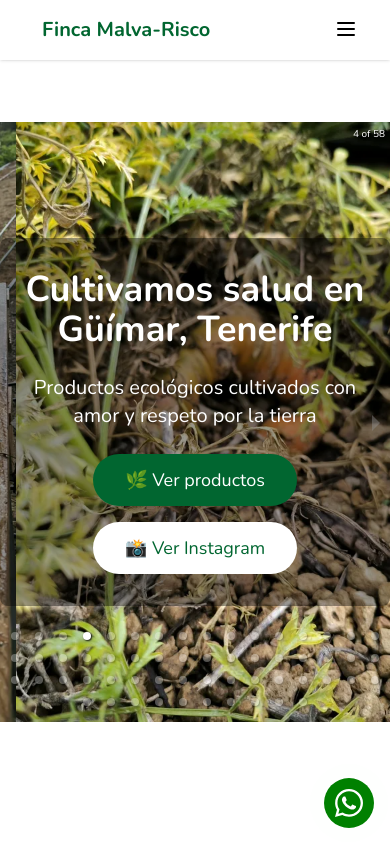
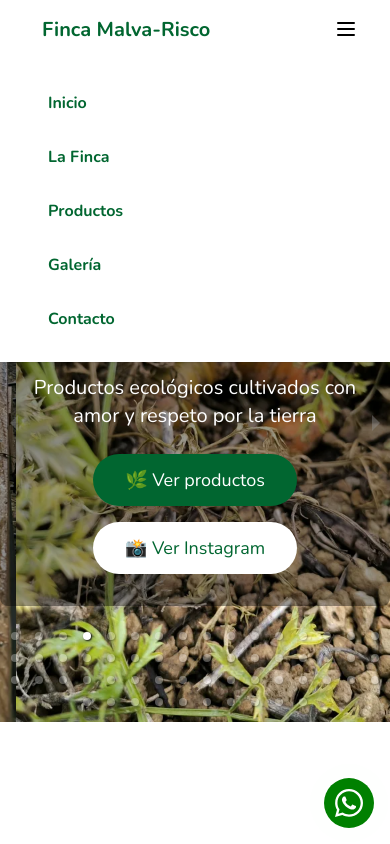
Before and after one commit to iremaru/malvariscofarm, a Next.js app in the folder malva-risco/: page / in a window 390 px wide. Both pictures are taken after a click on the button 346 px from the left and 30 px from the top of the page. Shown: the top 844 px of the page. Built offline with nearby package versions, Linux system fonts and the light colour scheme.

Commit message:
implement mobile menu

```diff
--- a/malva-risco/src/app/page.module.scss
+++ b/malva-risco/src/app/page.module.scss
@@ -64,6 +64,11 @@
 			0 1px 2px -1px rgb(0 0 0 / 0.1);
 		z-index: 40;
 
+		@media (max-width: 768px) {
+			background-color: rgba(255, 255, 255, 1);
+
+		}
+
 		.container {
 			display: flex;
 			justify-content: space-between;
@@ -85,21 +90,6 @@
 				}
 			}
 
-			>nav {
-				display: flex;
-				gap: 20px;
-
-				.link {
-					color: $color-brand-alter;
-					font-weight: 500;
-
-					&:hover {
-						color: $color-brand;
-					}
-				}
-
-			}
-
 			>.menu_btn {
 
 				/* background-color: red;
@@ -117,6 +107,45 @@
 				}
 			}
 		}
+
+		nav,
+		.mobile_menu {
+			display: flex;
+			gap: 20px;
+
+			@media (max-width: 768px) {
+				padding: 1rem 1.5rem;
+				flex-direction: column;
+				gap: 0;
+
+				.link {
+					font-weight: 700;
+
+				}
+			}
+
+			.link {
+				color: $color-brand-alter;
+				font-weight: 500;
+
+				@media (max-width: 768px) {
+					padding: 1rem 1.5rem;
+					font-weight: 700;
+				}
+
+				&:hover {
+					color: $color-brand;
+
+					@media (max-width: 768px) {
+						background-color: rgb(228, 210, 176, 0.2);
+						border-radius: 9999px;
+					}
+				}
+			}
+
+		}
+
+
 
 		.logo_malva {
 			height: 10px;
@@ -265,9 +294,3 @@
 
 /* Enable hover only on non-touch devices */
 @media (hover: hover) and (pointer: fine) {}
-
-@media (max-width: 768px) {
-	nav>a.link {
-		display: none;
-	}
-}
--- a/malva-risco/src/app/page.tsx
+++ b/malva-risco/src/app/page.tsx
@@ -5,42 +5,31 @@ import styles from "./page.module.scss";
 import { useMediaQuery } from "react-responsive";
 import CarouselFarm from "@/components/carousel_farm/carouselFarm";
 import { ProductShowroom } from "@/components/productShowroom/productShowroom";
-//import { InstagramShowroom } from "@/components/instagramShowroom/instagramShowroom";
 
 export default function Home() {
-	const [mobileMenuIsOpen, setMobileMenuIsOpen] = useState(true);
+	const [mobileMenuIsOpen, setMobileMenuIsOpen] = useState(false);
 	const isMobile = useMediaQuery({ query: "(max-width: 768px)" });
 
-	const mobileMenu = ('WIP')
-	/*
-	{
-		<div className="md:hidden hidden bg-white w-full px-6 py-4 shadow-md" id="mobile-menu" >
-		<div className="flex flex-col space-y-4">
-			<a href="#inicio" className="text-green-700 hover:text-green-600 font-medium">Inicio</a>
-			<a href="#finca" className="text-gray-700 hover:text-green-600 font-medium">La Finca</a>
-			<a href="#productos" className="text-gray-700 hover:text-green-600 font-medium">Productos</a>
-			<a href="#galeria" className="text-gray-700 hover:text-green-600 font-medium">Galería</a>
-			<a href="#contacto" className="text-gray-700 hover:text-green-600 font-medium">Contacto</a>
+
+	const handleMenuToggle = () => {
+		setMobileMenuIsOpen((prev) => !prev);
+	};
+
+	const navLinks = <>
+		<a href="#inicio" className={styles.link}>Inicio</a>
+		<a href="#finca" className={styles.link}>La Finca</a>
+		<a href="#productos" className={styles.link}>Productos</a>
+		<a href="#galeria" className={styles.link}>Galería</a>
+		<a href="#contacto" className={styles.link}>Contacto</a>
+	</>;
+	const mobileMenu = (
+		<div className={styles.mobile_menu}
+			onClick={handleMenuToggle}>
+			{navLinks}
 		</div>
-	</div>
-)
-}
-	*/
-	/*
-	const handleMenuToggle = () => {
-		const mobileMenu = document.getElementById("mobile-menu");
-		const mobileMenuButton = document.getElementById("mobile-menu-button");
-		if (mobileMenu && mobileMenuButton) {
-			if (mobileMenu.classList.contains("hidden")) {
-				mobileMenu.classList.remove("hidden");
-				mobileMenuButton.classList.add("hidden");
-			} else {
-				mobileMenu.classList.add("hidden");
-				mobileMenuButton.classList.remove("hidden");
-			}
-		}
-	};
-	 */
+	)
+
+
 
 	return (
 		<div className={styles.page}>
@@ -52,17 +41,13 @@ export default function Home() {
 					</div>
 					{isMobile
 						? <button className={styles.menu_btn}
-							onClick={() => setMobileMenuIsOpen(old => !old)} id="mobile-menu-button">
+							onClick={handleMenuToggle} id="mobile-menu-button">
 							<svg className="w-6 h-6 text-gray-700" fill="none" stroke="currentColor" viewBox="0 0 24 24" xmlns="http://www.w3.org/2000/svg">
 								<path strokeLinecap="round" strokeLinejoin="round" strokeWidth="2" d="M4 6h16M4 12h16M4 18h16"></path>
 							</svg>
 						</button>
 						: (<nav>
-							<a href="#inicio" className={styles.link}>Inicio</a>
-							<a href="#finca" className={styles.link}>La Finca</a>
-							<a href="#productos" className={styles.link}>Productos</a>
-							<a href="#galeria" className={styles.link}>Galería</a>
-							<a href="#contacto" className={styles.link}>Contacto</a>
+							{navLinks}
 						</nav>)
 					}
 				</div>
```
